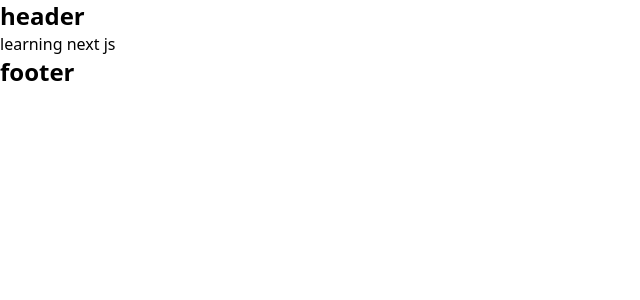
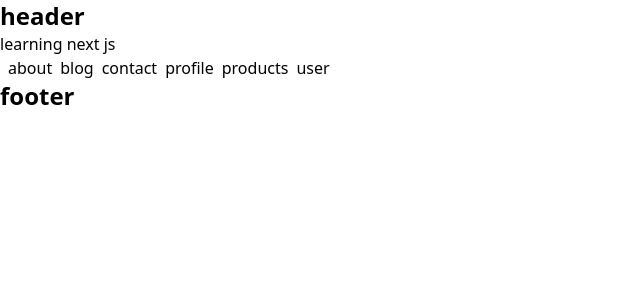
Before and after one commit to talha-fullstackdev/learning-next-js, a Next.js app in the folder learning-nextjs/: page / in a window 1280 px wide. Shown: the top 300 px of the page, without its empty margins (0-640 px from the left). Built offline with nearby package versions, Linux system fonts and the light colour scheme.

Commit message:
learn linking in next js using LINK

```diff
--- a/learning-nextjs/src/app/page.js
+++ b/learning-nextjs/src/app/page.js
@@ -1,7 +1,14 @@
+import Link from "next/link";
 export default function Home() {
   return (
     <div className="">
     <h1>learning next js</h1>
+    <Link className="ml-2" href="about">about</Link>
+    <Link className="ml-2" href="blog">blog</Link>
+    <Link className="ml-2" href="contact">contact</Link>
+    <Link className="ml-2" href="profile">profile</Link>
+    <Link className="ml-2" href="products">products</Link>
+    <Link className="ml-2" href="user">user</Link>
     </div>
   );
 }
```
